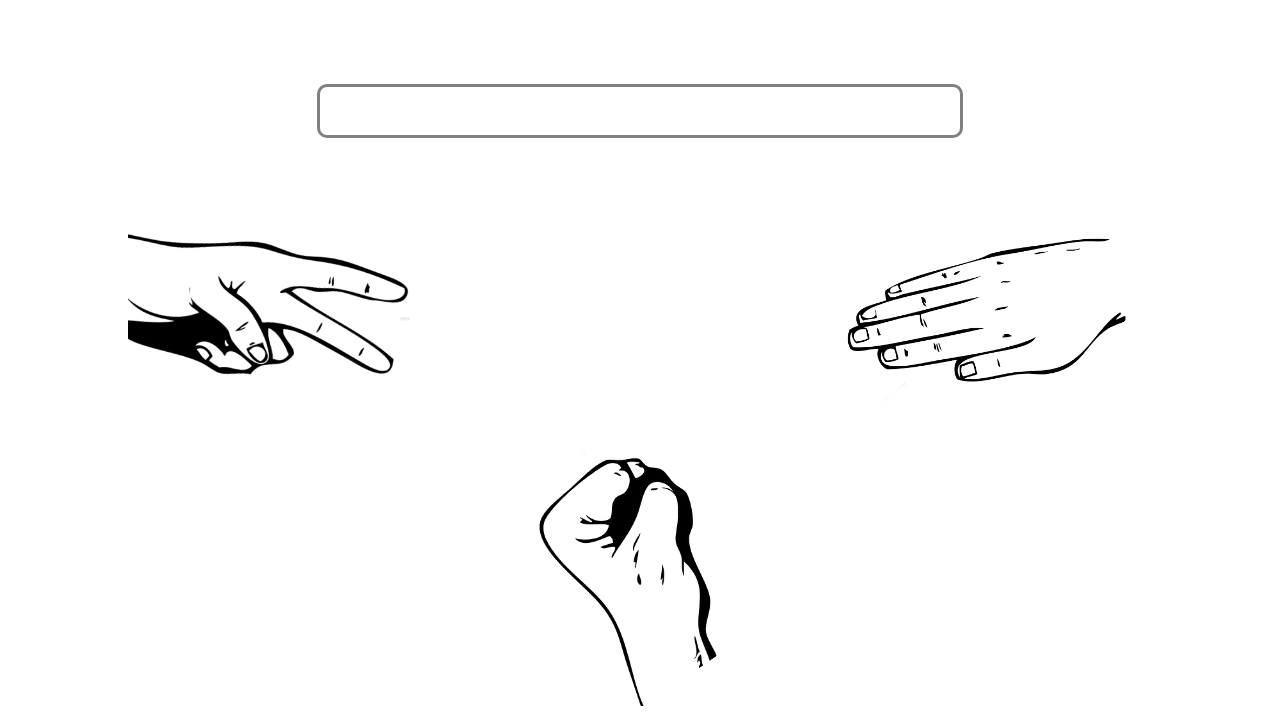
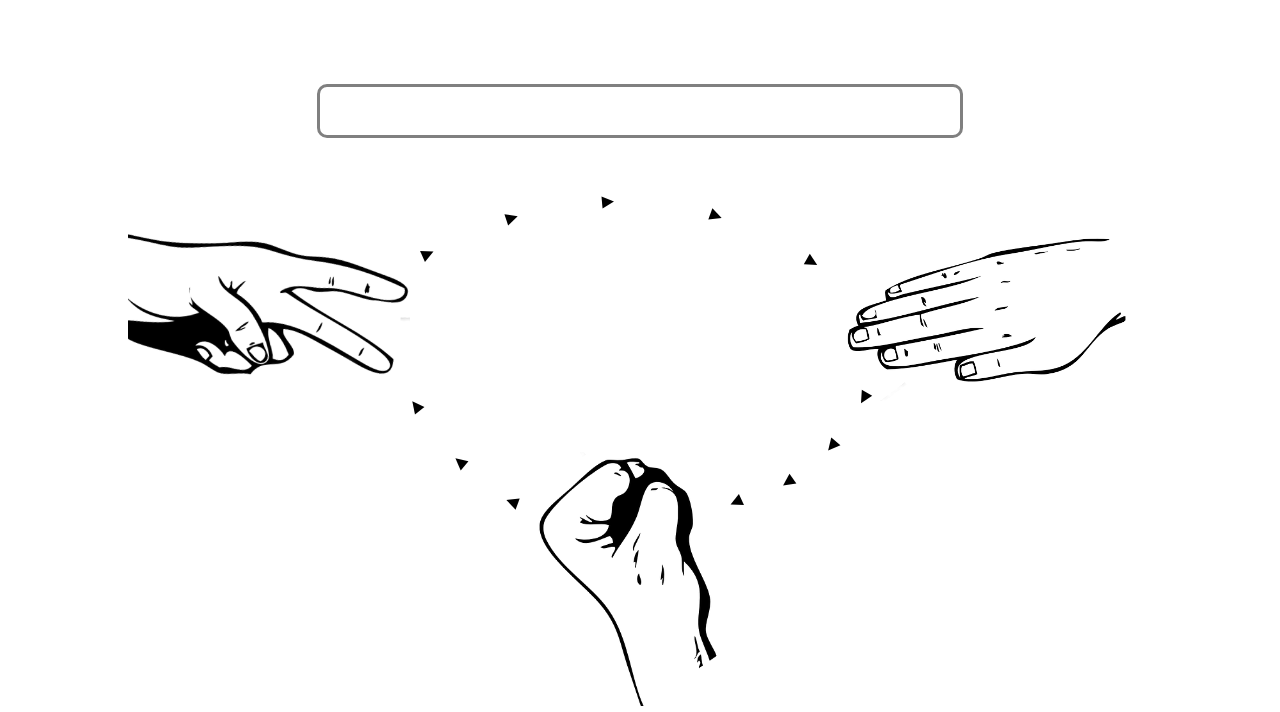
Before and after one commit to I-zme/rock-paper-scissors, a plain HTML site: page index.html in a window 1280 px wide. Shown: the part 92-804 px from the top of the page. Drawn offline with Linux system fonts and the light colour scheme.

Commit message:
Add arrows basis, before transform

```diff
--- a/index.html
+++ b/index.html
@@ -27,6 +27,22 @@
             <button class="btn rock"><img src="img/RPS-rock.png" alt="Rock"></button>
             <button class="btn paper"><img src="img/RPS-paper.png" alt="Paper"></button>
             <button class="btn scissors"><img src="img/RPS-scissors.png" alt="Scissors"></button>
+
+            <div class="triangle RS first"></div>
+            <div class="triangle RS second"></div>
+            <div class="triangle RS third"></div>
+
+            <div class="triangle PR first"></div>
+            <div class="triangle PR second"></div>
+            <div class="triangle PR third"></div>
+            <div class="triangle PR fourth"></div>
+
+            <div class="triangle SR first"></div>
+            <div class="triangle SR second"></div>
+            <div class="triangle SR third"></div>
+            <div class="triangle SR fourth"></div>
+            <div class="triangle SR fifth"></div>
+
         </div>
     </div>
 </body>
--- a/styles.css
+++ b/styles.css
@@ -87,3 +87,95 @@ h1{
     max-height: 100%;
     object-fit: scale-down;
 }
+
+.triangle {
+	width: 0;
+	height: 0;
+	border-left: 6px solid transparent;
+	border-right: 6px solid transparent;
+	border-bottom: 12px solid black;
+}
+
+/* arrows from rock to scissors */
+.RS.first{
+    position: absolute;
+    bottom: 25%;
+    left: 39.5%;
+    rotate: -70deg;
+}
+
+.RS.second{
+    position: absolute;
+    bottom: 30%;
+    left: 35.5%;
+    rotate: -50deg;
+}
+
+.RS.third{
+    position: absolute;
+    bottom: 37%;
+    left: 32%;
+    rotate: -38deg;
+}
+
+
+
+/* arrows from paper to rock */
+.PR.first{
+    position: absolute;
+    bottom: 38%;
+    right: 32%;
+    rotate: -150deg;
+}
+.PR.second{
+    position: absolute;
+    bottom: 32%;
+    right: 34.5%;
+    rotate: -140deg;
+}
+.PR.third{
+    position: absolute;
+    bottom: 27.5%;
+    right: 38%;
+    rotate: -125deg;
+}
+.PR.fourth{
+    position: absolute;
+    bottom: 25%;
+    right: 42%;
+    rotate: -115deg;
+}
+
+/* arrow from scissors to paper */
+.SR.first{
+    position: absolute;
+    top: 42.5%;
+    left: 33%;
+    rotate: 66deg;
+}
+.SR.second{
+    position: absolute;
+    top: 38%;
+    left: 39.5%;
+    rotate: 72deg;
+}
+.SR.third{
+    position: absolute;
+    top: 36%;
+    left: 47%;
+    rotate: 85deg;
+}
+
+.SR.fourth{
+    position: absolute;
+    top: 37.8%;
+    left: 55.5%;
+    rotate: 110deg;
+}
+
+.SR.fifth{
+    position: absolute;
+    top: 43.5%;
+    left: 63%;
+    rotate: 120deg;
+}
```
